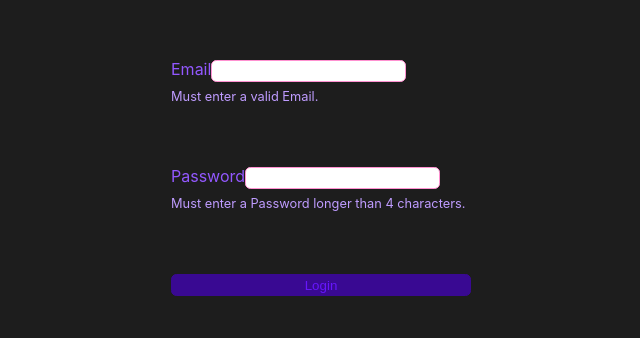
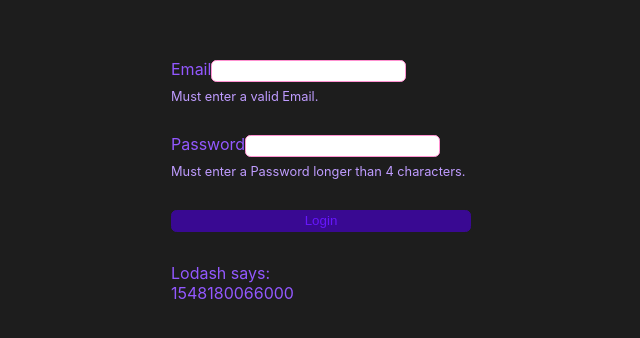
Before and after one commit to alfunkso/simple-form, a React (Create React App) app: page / in a window 1280 px wide. Shown: the part 222-560 px from the top of the page, without its empty margins (319-959 px from the left). Built offline with nearby package versions, Linux system fonts and the light colour scheme.

Commit message:
feat/lodash: Added lodash with date functionality

```diff
--- a/package.json
+++ b/package.json
@@ -13,6 +13,7 @@
     "i18next-browser-languagedetector": "^2.2.4",
     "immutable": "^4.0.0-rc.12",
     "js-object-pretty-print": "^0.3.0",
+    "lodash": "^4.17.11",
     "moment": "^2.24.0",
     "notistack": "^0.4.1",
     "prop-types": "^15.6.2",
--- a/src/components/App.jsx
+++ b/src/components/App.jsx
@@ -2,6 +2,7 @@ import React from 'react';
 import EmailContainer from '../containers/EmailContainer';
 import PasswordContainer from '../containers/PasswordContainer';
 import SubmitContainer from '../containers/SubmitContainer';
+import Time from './Time';
 import '../styles/App.css';
 
 const debug = require('debug')('alfunkso.net:App');
@@ -14,6 +15,7 @@ function App() {
         <EmailContainer />
         <PasswordContainer />
         <SubmitContainer />
+        <Time />
       </div>
     </div>
   );
--- /dev/null
+++ b/src/components/Time.jsx
@@ -0,0 +1,34 @@
+import React from 'react';
+import _ from 'lodash';
+
+class Time extends React.PureComponent {
+  constructor(props) {
+    super(props);
+    this.state = {
+      time: _.now(),
+    };
+
+    this.updateTime = this.updateTime.bind(this);
+  }
+
+  componentDidMount() {
+    this.updateTime();
+  }
+
+  updateTime() {
+    this.setState({ time: _.now() });
+    setTimeout(this.updateTime, 500);
+  }
+
+  render() {
+    const { time } = this.state;
+    return (
+      <div>
+        <div>Lodash says: </div>
+        <div>{ time }</div>
+      </div>
+    );
+  }
+}
+
+export default Time;
```
